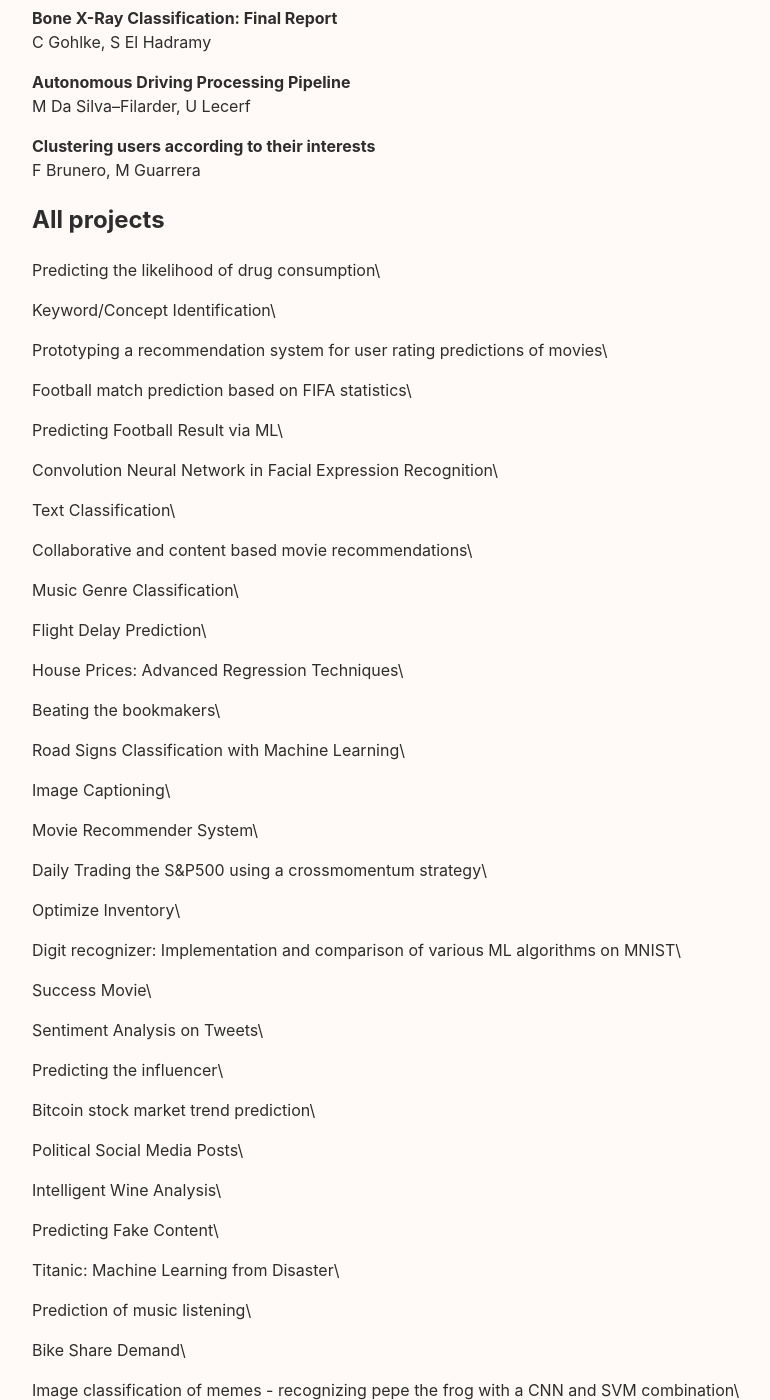
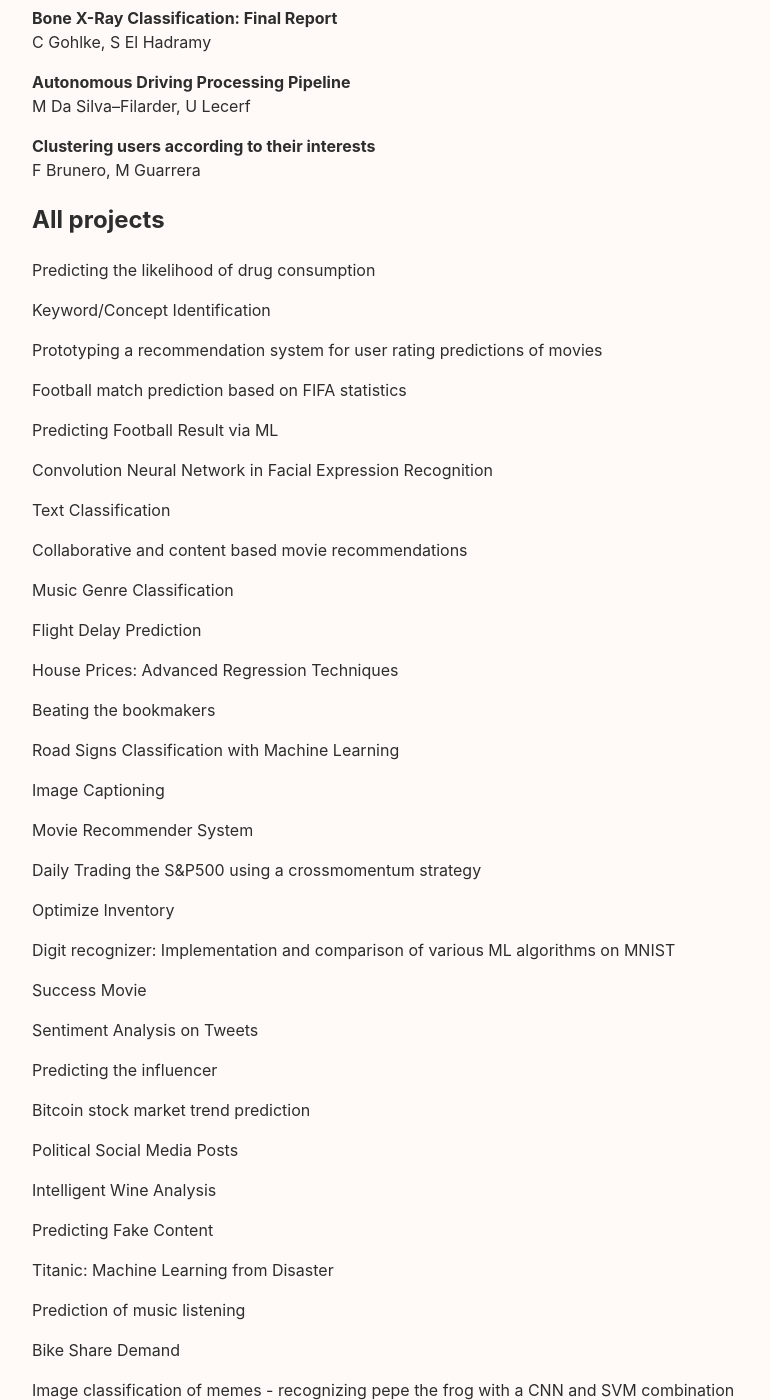
Before and after one commit to malis-course/malis-course.github.io, a Jekyll site: the page built from _posts/2020-01-21-final-projects.md, in a window 1280 px wide and 1400 px high, scrolled down 796 px. Shown: the whole window, without its empty margins (64-834 px from the left). Built offline with Jekyll 4.4.1, drawn with Linux system fonts in a browser that asks for light colours; some of the changed text lies outside the part shown.

```diff
--- a/_posts/2020-01-21-final-projects.md
+++ b/_posts/2020-01-21-final-projects.md
@@ -36,72 +36,72 @@ M Da Silva–Filarder, U Lecerf
 F Brunero, M Guarrera
 
 ## All projects
-Predicting the likelihood of drug consumption\\
+Predicting the likelihood of drug consumption
 
-Keyword/Concept Identification\\
+Keyword/Concept Identification
 
-Prototyping a recommendation system for user rating predictions of movies\\
+Prototyping a recommendation system for user rating predictions of movies
 
-Football match prediction based on FIFA statistics\\
+Football match prediction based on FIFA statistics
 
-Predicting Football Result via ML\\
+Predicting Football Result via ML
 
-Convolution Neural Network in Facial Expression Recognition\\
+Convolution Neural Network in Facial Expression Recognition
 
-Text Classification\\
+Text Classification
 
-Collaborative and content based movie recommendations\\
+Collaborative and content based movie recommendations
 
-Music Genre Classification\\
+Music Genre Classification
 
-Flight Delay Prediction\\
+Flight Delay Prediction
 
-House Prices: Advanced Regression Techniques\\
+House Prices: Advanced Regression Techniques
 
-Beating the bookmakers\\
+Beating the bookmakers
 
-Road Signs Classification with Machine Learning\\
+Road Signs Classification with Machine Learning
 
-Image Captioning\\
+Image Captioning
 
-Movie Recommender System\\
+Movie Recommender System
 
-Daily Trading the S&P500 using a crossmomentum strategy\\
+Daily Trading the S&P500 using a crossmomentum strategy
 
-Optimize Inventory\\
+Optimize Inventory
 
-Digit recognizer: Implementation and comparison of various ML algorithms on MNIST\\
+Digit recognizer: Implementation and comparison of various ML algorithms on MNIST
 
-Success Movie\\
+Success Movie
 
-Sentiment Analysis on Tweets\\
+Sentiment Analysis on Tweets
 
-Predicting the influencer\\
+Predicting the influencer
 
-Bitcoin stock market trend prediction\\
+Bitcoin stock market trend prediction
 
-Political Social Media Posts\\
+Political Social Media Posts
 
-Intelligent Wine Analysis\\
+Intelligent Wine Analysis
 
-Predicting Fake Content\\
+Predicting Fake Content
 
-Titanic: Machine Learning from Disaster\\
+Titanic: Machine Learning from Disaster
 
-Prediction of music listening\\
+Prediction of music listening
 
-Bike Share Demand\\
+Bike Share Demand
 
-Image classification of memes - recognizing pepe the frog with a CNN and SVM combination\\
+Image classification of memes - recognizing pepe the frog with a CNN and SVM combination
 
-Netflix Movie Rating Predictor\\
+Netflix Movie Rating Predictor
 
-Pattern recognition in Psychedelic music\\
+Pattern recognition in Psychedelic music
 
-Balance Eye\\
+Balance Eye
 
-Hybrid recommender for movies rating\\
+Hybrid recommender for movies rating
 
-Pollution Level Forecasting\\
+Pollution Level Forecasting
 
-Determining the chances of a successful climbing depending on previous climbs and weather conditions\\
+Determining the chances of a successful climbing depending on previous climbs and weather conditions
```
